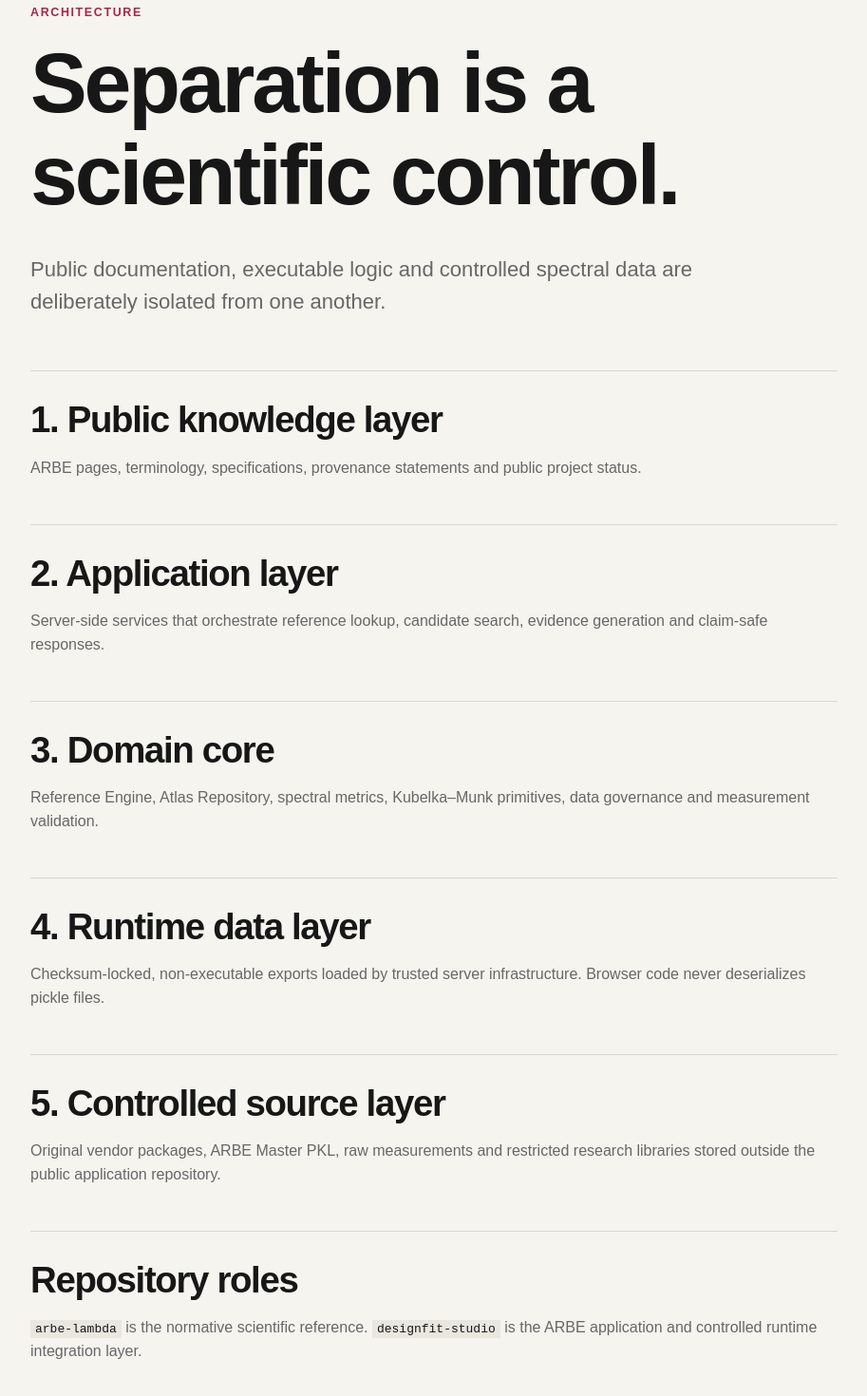
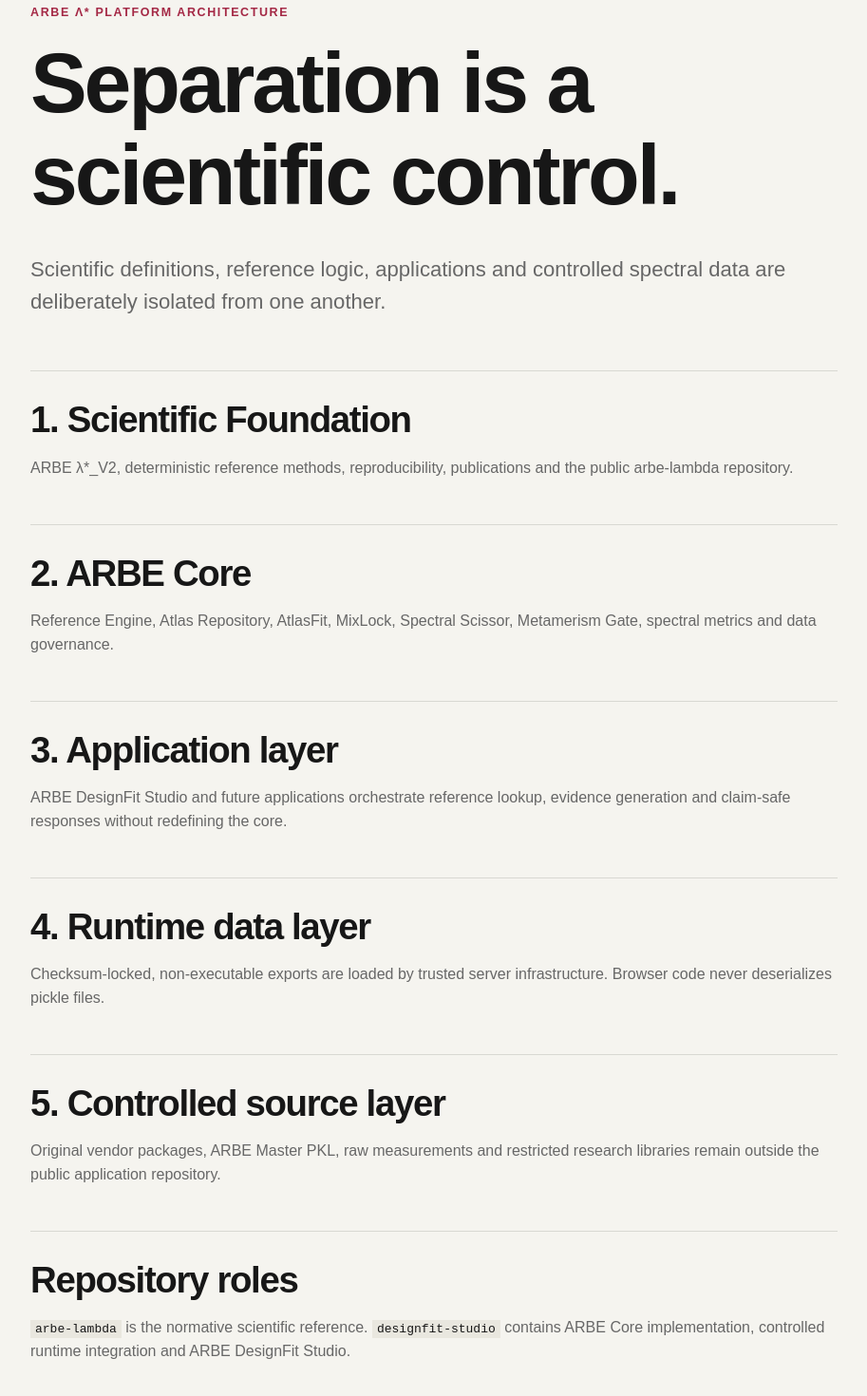
Before and after one commit to HelabHLC/designfit-studio, a Next.js app: page /architecture in a window 1280 px wide. Shown: the part 76-1546 px from the top of the page at 95% size, without its empty margins (18-931 px from the left). Built offline with nearby package versions, Linux system fonts and the light colour scheme.

Commit message:
align architecture with ARBE lambda star platform

```diff
--- a/app/architecture/page.tsx
+++ b/app/architecture/page.tsx
@@ -1,18 +1,22 @@
 const layers = [
-  ["1. Public knowledge layer", "ARBE pages, terminology, specifications, provenance statements and public project status."],
-  ["2. Application layer", "Server-side services that orchestrate reference lookup, candidate search, evidence generation and claim-safe responses."],
-  ["3. Domain core", "Reference Engine, Atlas Repository, spectral metrics, Kubelka–Munk primitives, data governance and measurement validation."],
-  ["4. Runtime data layer", "Checksum-locked, non-executable exports loaded by trusted server infrastructure. Browser code never deserializes pickle files."],
-  ["5. Controlled source layer", "Original vendor packages, ARBE Master PKL, raw measurements and restricted research libraries stored outside the public application repository."],
+  ["1. Scientific Foundation", "ARBE λ*_V2, deterministic reference methods, reproducibility, publications and the public arbe-lambda repository."],
+  ["2. ARBE Core", "Reference Engine, Atlas Repository, AtlasFit, MixLock, Spectral Scissor, Metamerism Gate, spectral metrics and data governance."],
+  ["3. Application layer", "ARBE DesignFit Studio and future applications orchestrate reference lookup, evidence generation and claim-safe responses without redefining the core."],
+  ["4. Runtime data layer", "Checksum-locked, non-executable exports are loaded by trusted server infrastructure. Browser code never deserializes pickle files."],
+  ["5. Controlled source layer", "Original vendor packages, ARBE Master PKL, raw measurements and restricted research libraries remain outside the public application repository."],
 ];
 
 export default function ArchitecturePage() {
   return (
     <main className="content-page shell">
-      <header><p className="eyebrow">Architecture</p><h1>Separation is a scientific control.</h1><p className="hero-copy">Public documentation, executable logic and controlled spectral data are deliberately isolated from one another.</p></header>
+      <header>
+        <p className="eyebrow">ARBE λ* Platform Architecture</p>
+        <h1>Separation is a scientific control.</h1>
+        <p className="hero-copy">Scientific definitions, reference logic, applications and controlled spectral data are deliberately isolated from one another.</p>
+      </header>
       <div className="prose">
         {layers.map(([title, text]) => <section key={title}><h2>{title}</h2><p>{text}</p></section>)}
-        <section><h2>Repository roles</h2><p><code>arbe-lambda</code> is the normative scientific reference. <code>designfit-studio</code> is the ARBE application and controlled runtime integration layer.</p></section>
+        <section><h2>Repository roles</h2><p><code>arbe-lambda</code> is the normative scientific reference. <code>designfit-studio</code> contains ARBE Core implementation, controlled runtime integration and ARBE DesignFit Studio.</p></section>
       </div>
     </main>
   );
```
